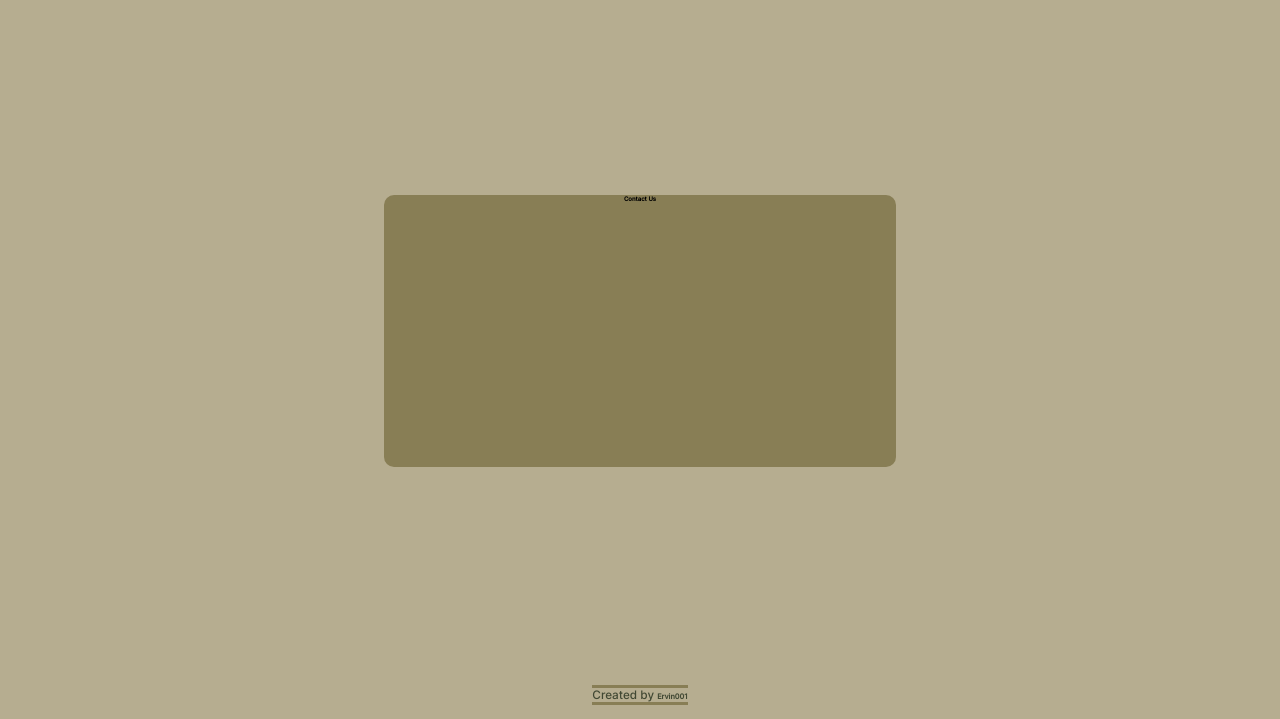
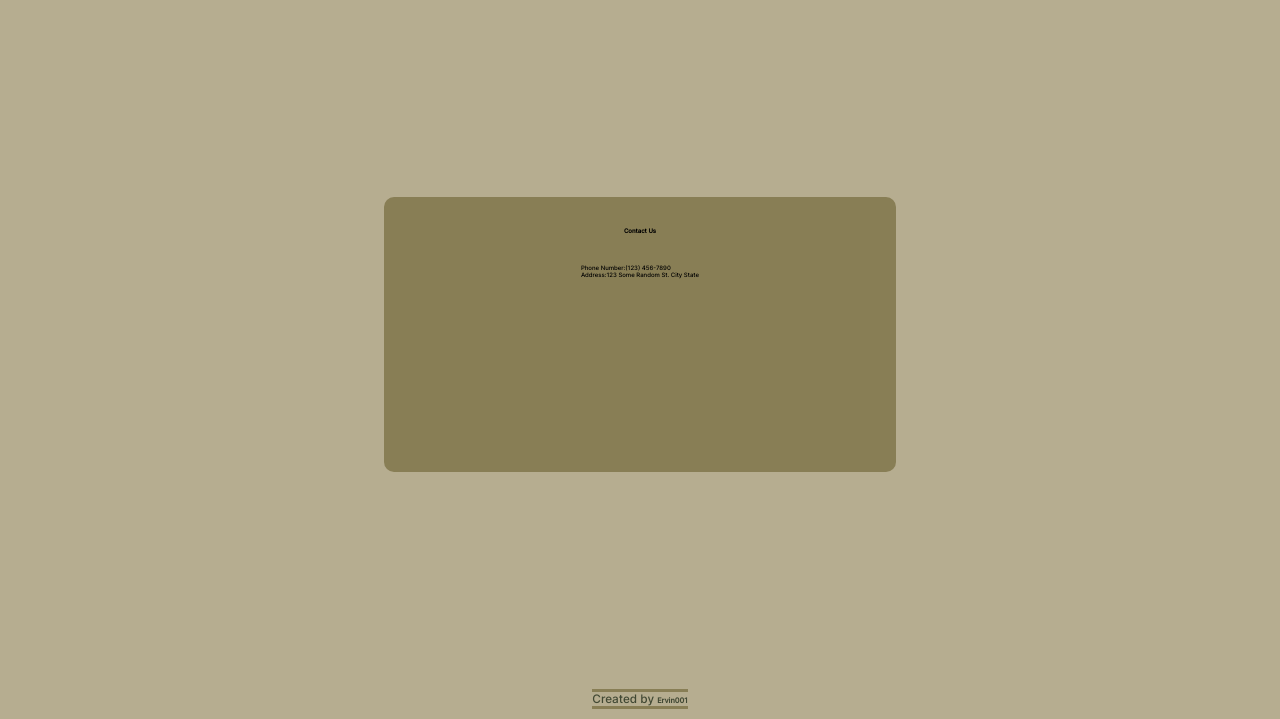
Before and after one commit to Ervin001/TOP_Restaurant-Page, a website built with webpack: page dist/index.html in a window 1280 px wide. Shown: the part 81-800 px from the top of the page. Built offline with nearby package versions, Linux system fonts and the light colour scheme.

```diff
--- a/src/pages/aboutUs.js
+++ b/src/pages/aboutUs.js
@@ -19,6 +19,16 @@
     <div class="about-us-container">
       <div class="about-us-content">
         <h1 class="header-contact-us">Contact Us</h1>
+        <div class="info-container">
+          <div class="phone-container">
+            <p class="phone-info">Phone Number:</p>
+            <p class="phone-number">(123) 456-7890</p>
+          </div>
+          <div class="address-container">
+            <p class="address-info">Address:</p>
+            <p class="address">123 Some Random St. City State</p>
+          </div>
+        </div>
       </div>
     </div>
 
--- a/src/style.css
+++ b/src/style.css
@@ -152,9 +152,19 @@
   grid-area: a;
   background-color: #887e55;
   border-radius: 10px;
+  display: flex;
+  flex-direction: column;
+  align-items: center;
+  padding-top: 3rem;
+  gap: 3rem;
+}
 
+.phone-container {
   display: flex;
-  justify-content: center;
+}
+
+.address-container {
+  display: flex;
 }
 
 .bl-b {
```
Also changed, not shown: 1 other file.
